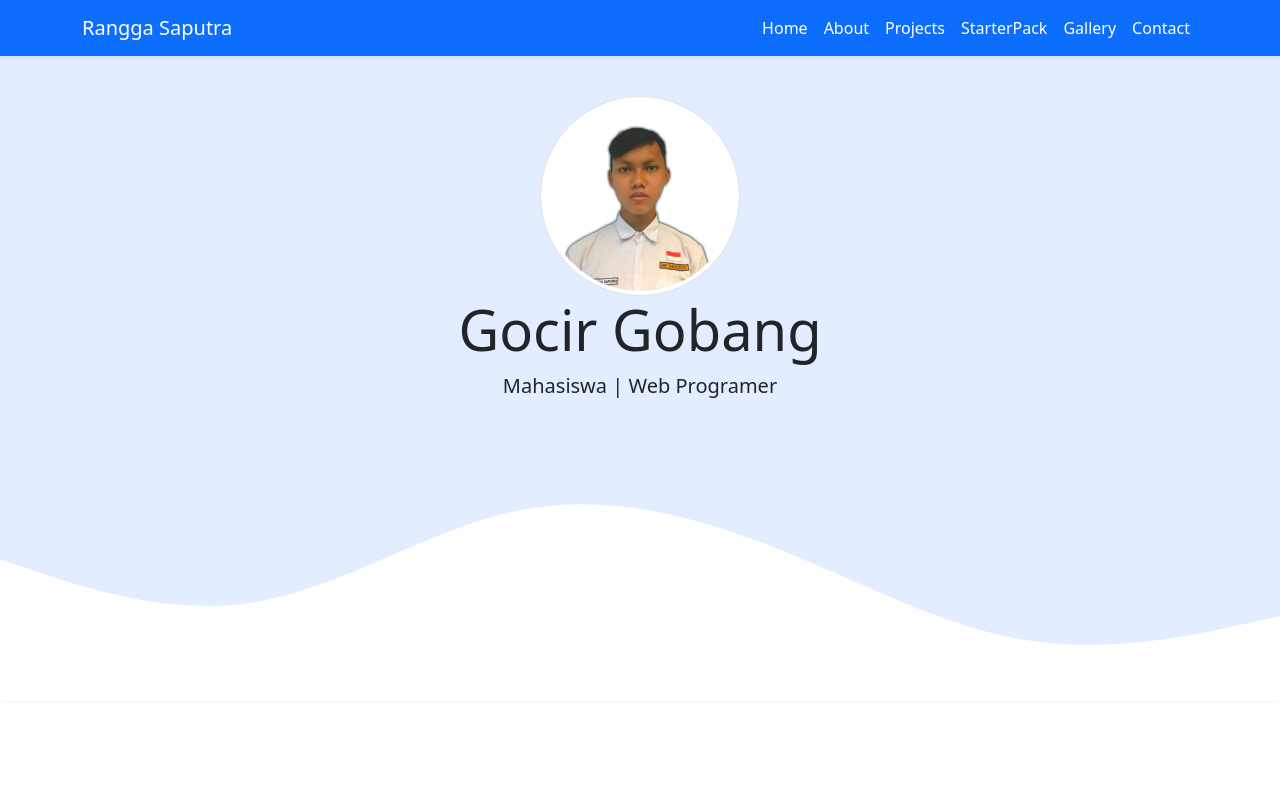
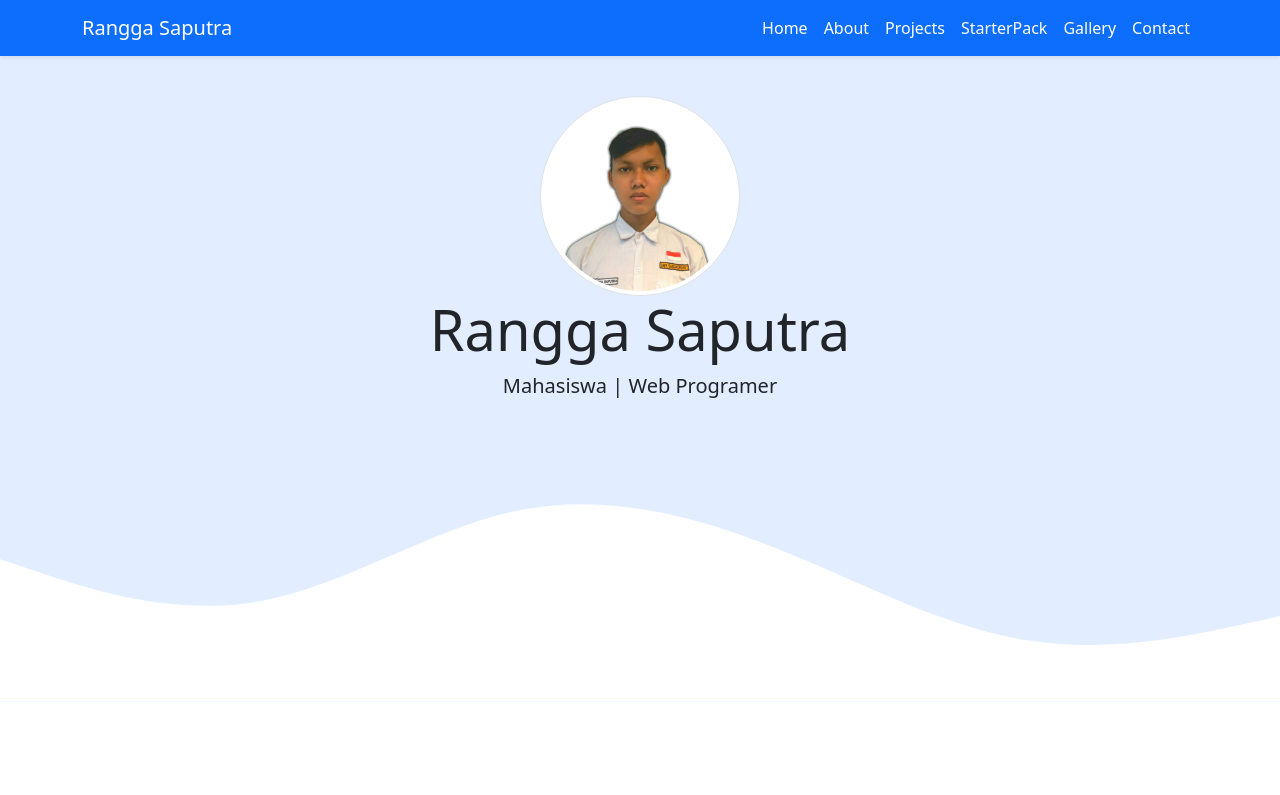
Before and after one commit to rangga10092003/ranggasaputra.github.io, a plain HTML site: page index.html in a window 1280 px wide. Shown: the top 795 px of the page. Drawn offline with nearby package versions, Linux system fonts and the light colour scheme.

```diff
--- a/index.html
+++ b/index.html
@@ -81,7 +81,7 @@
         width="200"
         class="rounded-circle img-thumbnail"
       />
-      <h1 class="display-4">Gocir Gobang</h1>
+      <h1 class="display-4">Rangga Saputra</h1>
       <p class="lead"></p>
       <svg xmlns="http://www.w3.org/2000/svg" viewBox="0 0 1440 320">
         <path
```
